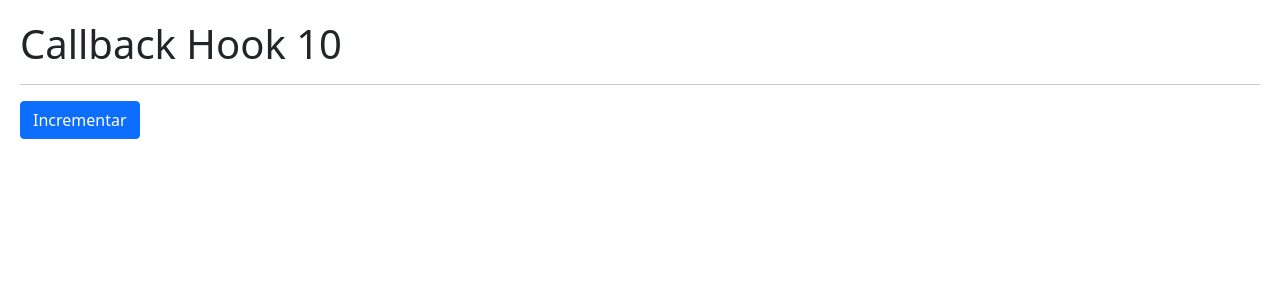
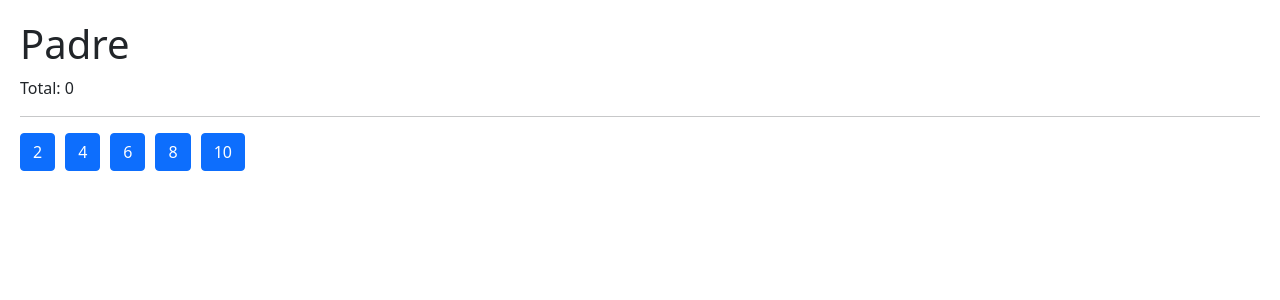
Before and after one commit to MaidyCabrera/React_Learning, a React (Vite) app: page / in a window 1280 px wide. Shown: the top 300 px of the page. Built offline with nearby package versions, Linux system fonts and the light colour scheme.

Commit message:
Feature: Use hooks memo

```diff
--- /dev/null
+++ b/src/07-tarea-nemo/Hijo.jsx
@@ -0,0 +1,15 @@
+import React from 'react';
+
+export const Hijo = React.memo(({ numero, incrementar }) => {
+
+    console.log('  Me volví a generar :(  ');
+
+    return (
+        <button
+            className="btn btn-primary mr-3"
+            onClick={ () => incrementar( numero ) }
+        >
+            { numero }
+        </button>
+    )
+})
--- /dev/null
+++ b/src/07-tarea-nemo/Padre.jsx
@@ -0,0 +1,34 @@
+import { Hijo } from './Hijo'
+import { useCallback, useState } from 'react';
+export const Padre = () => {
+
+    const numeros = [2,4,6,8,10];
+    const [valor, setValor] = useState(0);
+
+    const incrementar = useCallback(
+        ( num ) => {
+            setValor( (oldValue) => oldValue + num )
+        },
+      [],
+    );
+
+    return (
+        <div>
+            <h1>Padre</h1>
+            <p> Total: { valor } </p>
+
+            <hr />
+
+            {
+                numeros.map( n => (
+                    <Hijo
+                        key={ n }
+                        numero={ n }
+                        incrementar={ incrementar }
+                    />
+                ))
+            }
+            {/* <Hijo /> */}
+        </div>
+    )
+}
--- a/src/main.tsx
+++ b/src/main.tsx
@@ -11,7 +11,8 @@
 // import { CounterCustomHookApp } from './01-useState/CounterWithCustomHook';
 // import { HooksApp } from './HooksApp';
 import './index.css'
-import { CallbackHook } from './06-memos/CallbackHook';
+//import { CallbackHook } from './06-memos/CallbackHook';
+import { Padre } from './07-tarea-nemo/Padre';
 
 ReactDOM.createRoot(document.getElementById('root')!).render(
   <React.StrictMode>
@@ -24,6 +25,7 @@
     {/* <Layout /> */}
     {/* <Memorize /> */}
     {/* <MemoHook /> */}
-    <CallbackHook />
+    {/* <CallbackHook /> */}
+    <Padre />
   </React.StrictMode>,
 )
```
